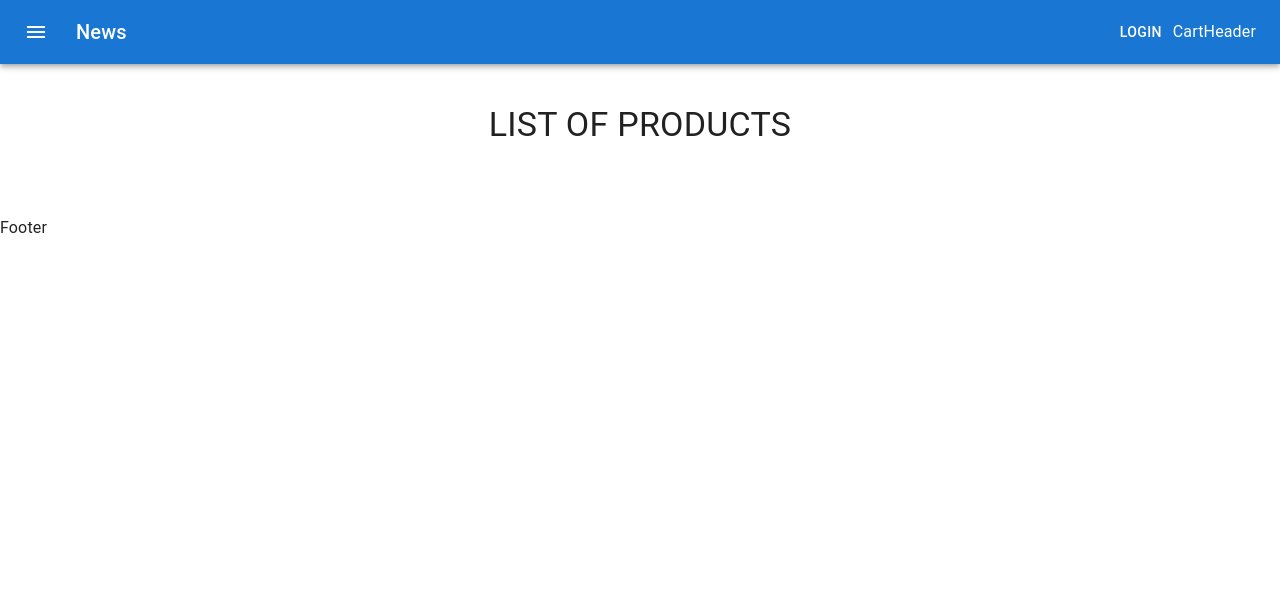
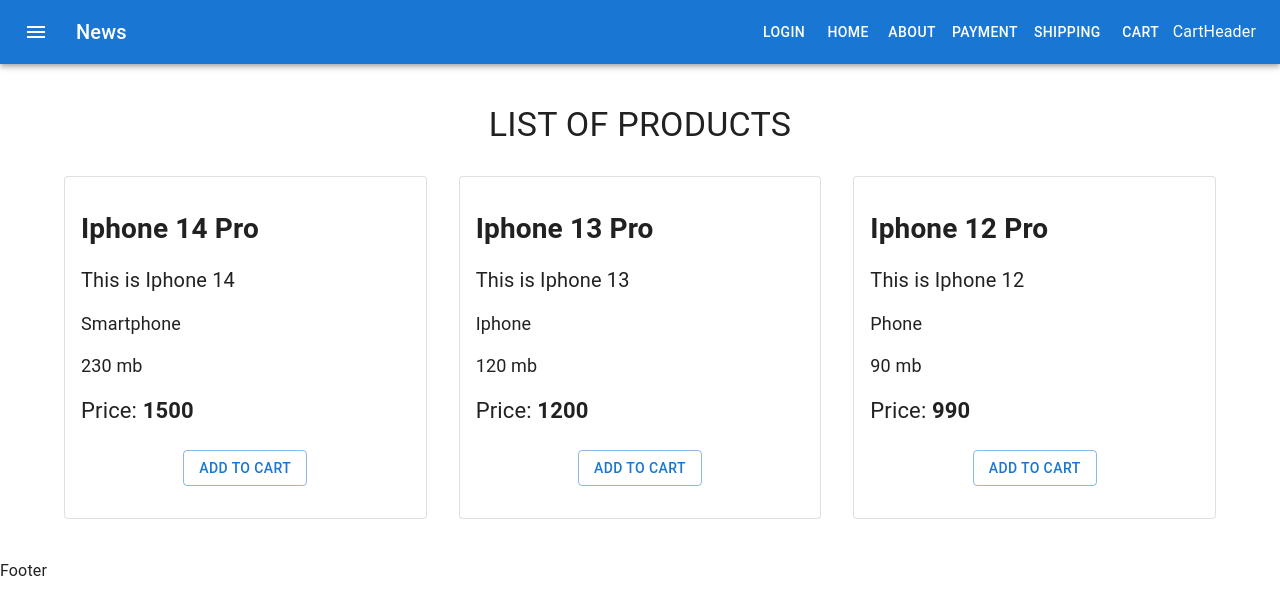
Before and after one commit to lyutakova/react-29-11, a React (Create React App) app: page / in a window 1280 px wide. Shown: the top 614 px of the page. Built offline with nearby package versions, Linux system fonts and the light colour scheme.

Commit message:
Added props. Description for each parameter in separate card. Destructurisation

```diff
--- a/package.json
+++ b/package.json
@@ -17,6 +17,7 @@
     "react": "^18.2.0",
     "react-dom": "^18.2.0",
     "react-scripts": "5.0.1",
+    "sass": "^1.58.3",
     "typescript": "^4.9.5",
     "web-vitals": "^2.1.4"
   },
--- a/src/components/Products/ProductList.tsx
+++ b/src/components/Products/ProductList.tsx
@@ -1,4 +1,5 @@
-import { Typography } from '@mui/material'
+import { Typography, Grid } from '@mui/material'
+import ProductListItem from './ProductListItem'
 
 type Props = {}
 const ProductList = (props: Props) => {
@@ -15,6 +16,36 @@
             >
                 List of Products
             </Typography>
+
+            <Grid container spacing={4}>
+                <Grid item xs={12} sm={4}>
+                    <ProductListItem
+                        title="Iphone 14 Pro"
+                        description="This is Iphone 14"
+                        type="Smartphone"
+                        capacity="230 mb"
+                        price={1500}
+                    />
+                </Grid>
+                <Grid item xs={12} sm={4}>
+                    <ProductListItem
+                        title="Iphone 13 Pro"
+                        description="This is Iphone 13"
+                        type="Iphone"
+                        capacity="120 mb"
+                        price={1200}
+                    />
+                </Grid>
+                <Grid item xs={12} sm={4}>
+                    <ProductListItem
+                        title="Iphone 12 Pro"
+                        description="This is Iphone 12"
+                        type="Phone"
+                        capacity="90 mb"
+                        price={990}
+                    />
+                </Grid>
+            </Grid>
         </>
     )
 }
--- /dev/null
+++ b/src/components/Products/ProductListItem.scss
@@ -0,0 +1,20 @@
+.product-title {
+    font-size: 28px;
+    margin: 15px 0;
+}
+.product-description {
+    font-size: 20px;
+    margin-bottom: 15px;
+}
+.product-features {
+    font-size: 18px;
+    margin-bottom: 15px;
+}
+.product-price {
+    font-size: 22px;
+    margin-bottom: 15px;
+}
+.btns-wrap {
+    display: flex;
+    justify-content: center;
+}
--- /dev/null
+++ b/src/components/Products/ProductListItem.tsx
@@ -0,0 +1,36 @@
+import { Button, Card, CardActions, CardContent } from '@mui/material'
+import './ProductListItem.scss'
+
+type Props = {
+    title: string
+    description: string
+    type: string
+    capacity: string
+    price: number
+}
+
+const ProductListItem = ({
+    title,
+    description,
+    type,
+    capacity,
+    price,
+}: Props) => {
+    return (
+        <Card variant="outlined" className="product">
+            <CardContent>
+                <h4 className="product-title">{title}</h4>
+                <div className="product-description">{description}</div>
+                <div className="product-features">{type}</div>
+                <div className="product-features">{capacity}</div>
+                <div className="product-price">
+                    Price: <strong>{price}</strong>
+                </div>
+                <CardActions className="btns-wrap">
+                    <Button variant="outlined">Add to cart</Button>
+                </CardActions>
+            </CardContent>
+        </Card>
+    )
+}
+export default ProductListItem
--- a/src/conteiner/header/Header.tsx
+++ b/src/conteiner/header/Header.tsx
@@ -4,8 +4,8 @@
 import Button from '@mui/material/Button'
 import IconButton from '@mui/material/IconButton'
 import MenuIcon from '@mui/icons-material/Menu'
-import menu from 'components/menu/menu'
 import CartHeader from 'components/CartHeader.tsx/CartHeader'
+import Menu from 'components/menu/menu'
 
 type Props = {}
 const Header = (props: Props) => {
@@ -25,6 +25,7 @@
                     News
                 </Typography>
                 <Button color="inherit">Login</Button>
+                <Menu />
                 <CartHeader />
             </Toolbar>
         </AppBar>
```
Also changed, not shown: 1 other file (tests, documents, lock files or other folders).
